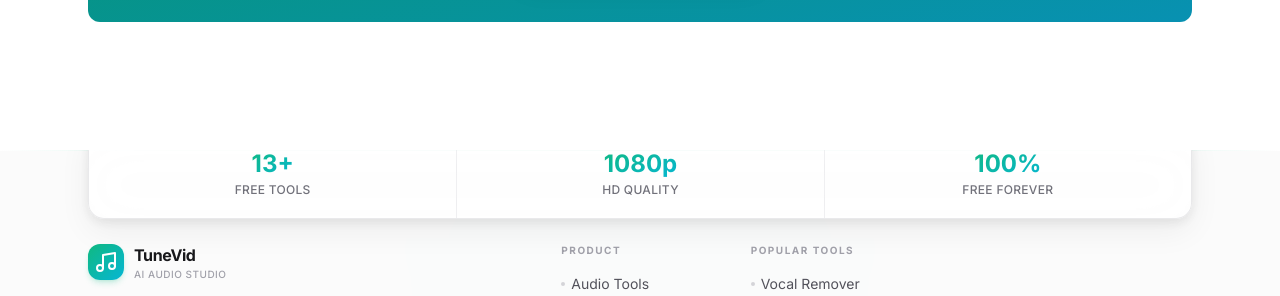
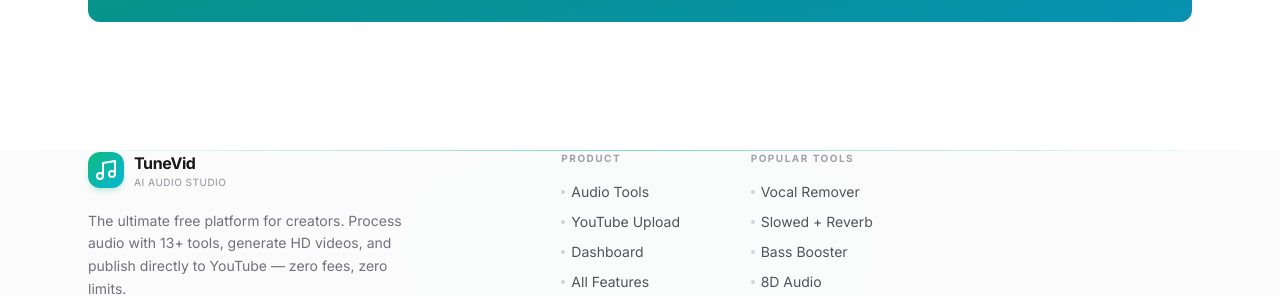
Before and after one commit to 9329238475x-wq/tunevid-final, a Next.js app: page / in a window 1280 px wide. Shown: the part 4960-5256 px from the top of the page. Built offline with nearby package versions, Linux system fonts and the light colour scheme; no server answers.

Commit message:
UI changes

```diff
--- a/src/components/Footer.tsx
+++ b/src/components/Footer.tsx
@@ -42,11 +42,6 @@ const RESOURCE_LINKS = [
   { label: "Contact", href: "/contact" },
 ];
 
-const STATS = [
-  { value: "13+", label: "Free Tools" },
-  { value: "1080p", label: "HD Quality" },
-  { value: "100%", label: "Free Forever" },
-];
 
 export default function Footer() {
   const { data: session } = useSession();
@@ -67,26 +62,6 @@ export default function Footer() {
       <div className="absolute top-0 left-1/2 -translate-x-1/2 w-[600px] h-[300px] bg-gradient-to-b from-emerald-500/[0.03] to-transparent rounded-full blur-3xl pointer-events-none" />
 
       <div className="relative bg-zinc-50/80 dark:bg-[#0a0a0b] backdrop-blur-sm">
-        {/* Stats banner */}
-        <div className="mx-auto max-w-6xl px-6">
-          <div className="relative -top-6">
-            <div className="rounded-2xl border border-zinc-200/80 bg-white/90 backdrop-blur-xl shadow-lg shadow-zinc-900/[0.03] dark:border-zinc-800/60 dark:bg-zinc-900/80 dark:shadow-black/20">
-              <div className="grid grid-cols-3 divide-x divide-zinc-200/60 dark:divide-zinc-800/60">
-                {STATS.map((stat) => (
-                  <div key={stat.label} className="flex flex-col items-center justify-center py-5 px-4">
-                    <p className="text-xl sm:text-2xl font-bold bg-gradient-to-br from-emerald-500 to-cyan-500 bg-clip-text text-transparent">
-                      {stat.value}
-                    </p>
-                    <p className="text-[10px] sm:text-xs font-medium text-zinc-500 dark:text-zinc-400 mt-0.5 tracking-wide uppercase">
-                      {stat.label}
-                    </p>
-                  </div>
-                ))}
-              </div>
-            </div>
-          </div>
-        </div>
-
         {/* Main footer content */}
         <div className="mx-auto max-w-6xl px-6 pb-8">
           <div className="grid gap-10 sm:gap-8 sm:grid-cols-2 lg:grid-cols-12">
```
